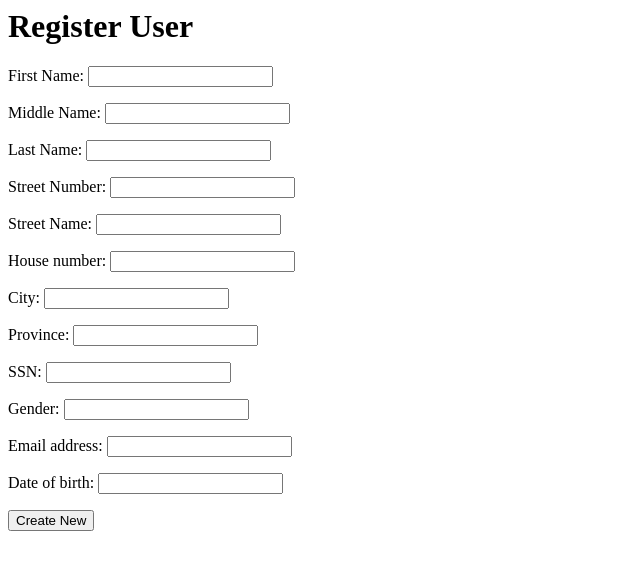
After one commit to t0bio/CSI2132-Final-Project, a Django app: page /register/ in a window 1280 px wide. The commit adds this page. Shown: the top 570 px of the page, without its empty margins (0-640 px from the left). Run offline with Django 4.2, Linux system fonts and the light colour scheme.

Commit message:
Added Register User Functionality

```diff
--- /dev/null
+++ b/DCMS/main/forms.py
@@ -0,0 +1,17 @@
+from pyexpat import model
+from unittest.util import _MAX_LENGTH
+from django import forms
+
+class RegisterUser(forms.Form):
+    first_name = forms.CharField(label="First Name", max_length = 50)
+    middle_name = forms.CharField(label="Middle Name", max_length = 50)
+    last_name = forms.CharField(label = "Last Name", max_length=50)
+    street_number = forms.IntegerField(label = "Street Number")
+    street_name = forms.CharField(label = "Street Name", max_length=50)
+    house_number = forms.IntegerField()
+    city = forms.CharField(label = "City", max_length=50)
+    province = forms.CharField(label="Province", max_length=50)
+    ssn = forms.CharField(label="SSN", max_length=50)
+    gender = forms.CharField(label="Gender", max_length=25)
+    email_address = forms.CharField(max_length=50)
+    date_of_birth = forms.DateField()
--- a/DCMS/main/models.py
+++ b/DCMS/main/models.py
@@ -88,8 +88,8 @@ class Appointment_Procedure(models.Model):
 
 
     def __str__(self):
-        appointmnetProcedure = self.procedure_type + "with Patient " + self.appointment.patient.user.first_name
-        return app
+        appProcedure = self.procedure_type + "with Patient " + self.appointment.patient.user.first_name
+        return appProcedure
 
 
 
--- a/DCMS/main/templates/main/base.html
+++ b/DCMS/main/templates/main/base.html
@@ -6,8 +6,10 @@
 </head>
 
 <body>
-
-<p>{{name}}</p>
+    <div id = "content", name="content">
+        {% block content %}
+        {% endblock %}
+    </div>
 
 </body>
 
--- a/DCMS/main/templates/main/home.html
+++ b/DCMS/main/templates/main/home.html
@@ -1,2 +1,7 @@
 <!--Extends Base Template-->
 {% extends 'main/base.html' %}
+
+
+{% block content %}
+<h1>Home Page</h1>
+{% endblock %}
--- /dev/null
+++ b/DCMS/main/templates/main/registerUser.html
@@ -0,0 +1,13 @@
+{% extends 'main/base.html' %}
+
+{% block content %}
+
+<h1>Register User</h1>
+
+<form method="POST" action="/register/">
+    {% csrf_token %}
+    {{form.as_p}}
+    <button type="submit", name="save">Create New</button>
+</form>
+
+{%endblock%}
--- a/DCMS/main/urls.py
+++ b/DCMS/main/urls.py
@@ -1,3 +1,4 @@
+from unicodedata import name
 from django.urls import URLPattern, path
 from . import views
 
@@ -10,4 +11,5 @@ urlpatterns = [
     path("employee/", views.employee, name="employee"),
     path("receptionist/", views.receptionist, name="receptionist"),
     path("patient/", views.patient, name="patient"),
+    path("register/", views.register, name="register")
 ]
--- a/DCMS/main/views.py
+++ b/DCMS/main/views.py
@@ -1,6 +1,7 @@
 from django.shortcuts import render
 from django.http import HttpResponse
 from .models import User
+from .forms import RegisterUser
 
 def index(response):
     return render(response, "main/home.html", {})
@@ -13,3 +14,33 @@ def receptionist(response):
 
 def patient(response):
     return HttpResponse("<h1>Patient Page</h1>")
+
+def register(response):
+    if response.method == "POST":
+        form = RegisterUser(response.POST)
+
+        if form.is_valid():
+            fn = form.cleaned_data["first_name"]
+            mn = form.cleaned_data["middle_name"]
+            ln = form.cleaned_data["last_name"]
+            snum = form.cleaned_data["street_number"]
+            sna = form.cleaned_data["street_name"]
+            hnum = form.cleaned_data["house_number"]
+            c = form.cleaned_data["city"]
+            p = form.cleaned_data["province"]
+            ssn = form.cleaned_data["ssn"]
+            g = form.cleaned_data["gender"]
+            ea = form.cleaned_data["email_address"]
+            dob = form.cleaned_data["date_of_birth"]
+
+            u = User(first_name = fn, middle_name = mn,  last_name = ln,
+                street_number = snum, street_name = sna,
+                house_number = hnum, city =c, province = p,
+                ssn = ssn, gender = g, email_address = ea, date_of_birth = dob)
+
+            u.save() #Save onto Database
+
+    else:
+        form = RegisterUser()
+
+    return render(response, "main/registerUser.html", {"form":form})
```
Also changed, not shown: DCMS/db.sqlite3.
